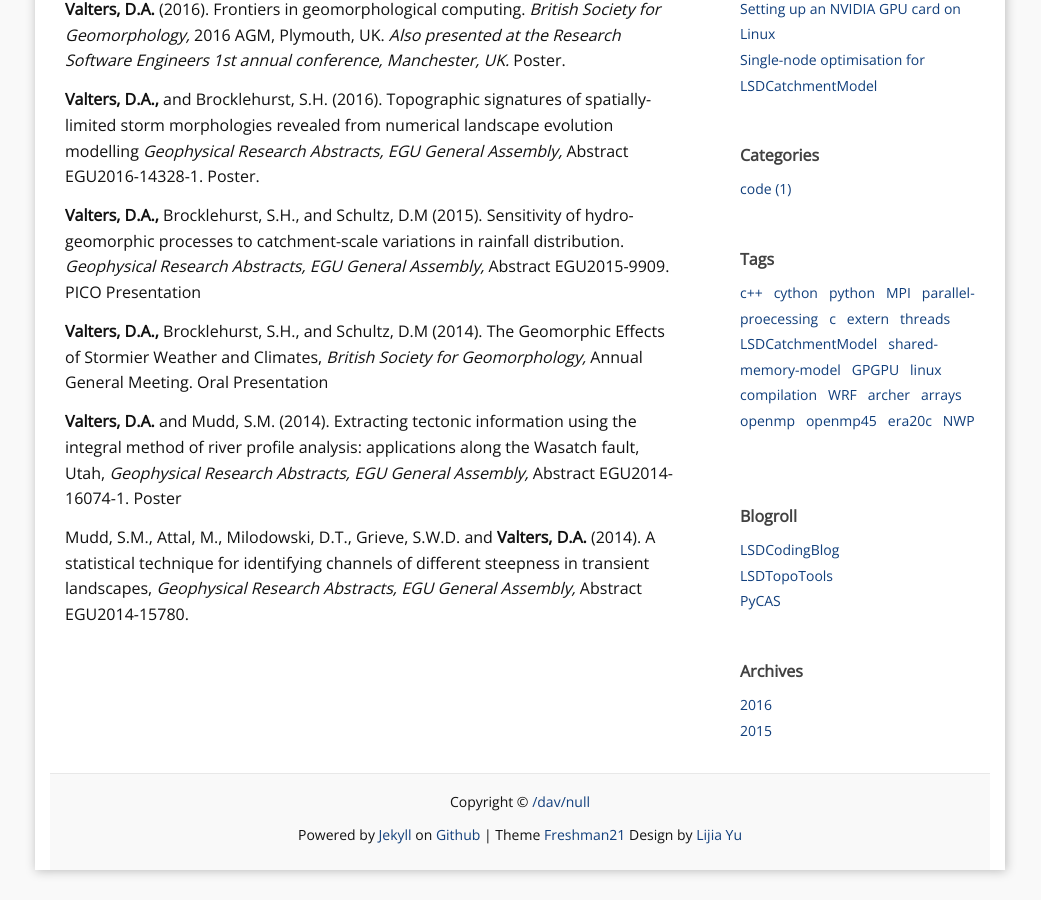
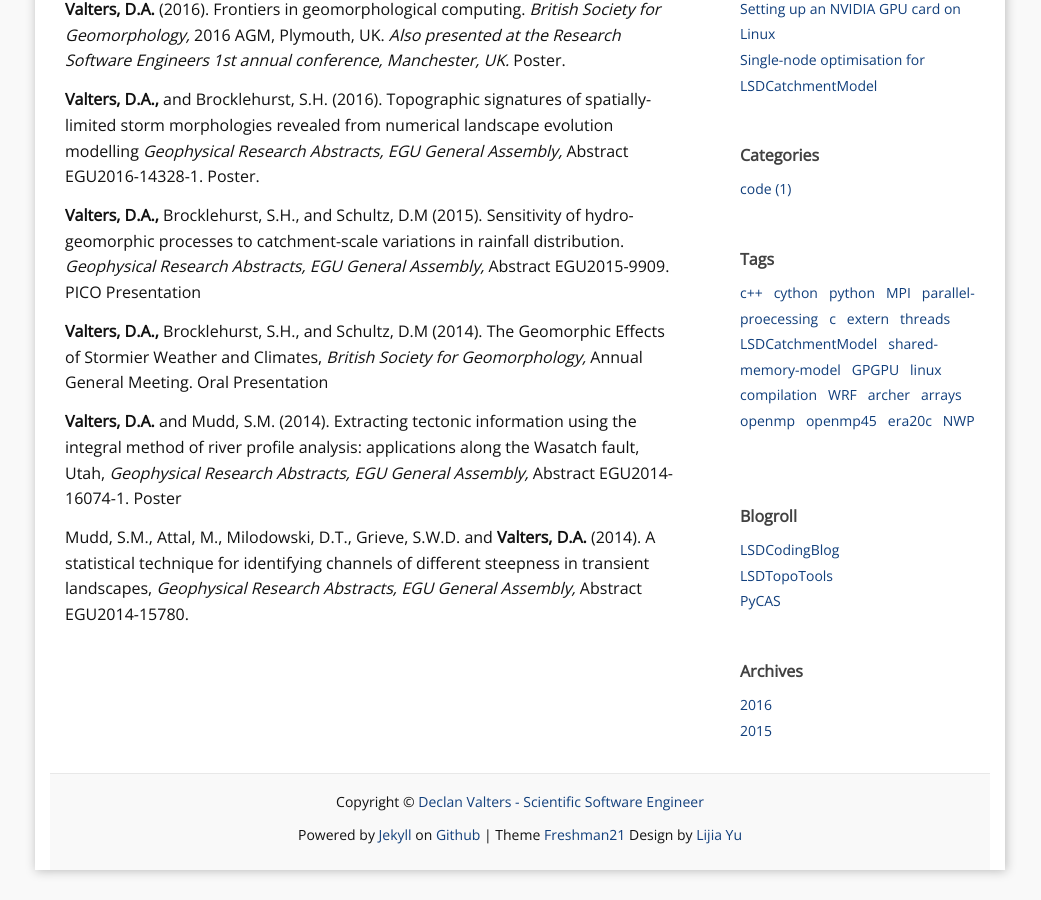
Before and after one commit to dvalters/dvalters.github.io, a Jekyll site: the page built from c1_research.md, in a window 1280 px wide and 900 px high, scrolled down 966 px. Shown: the whole window, without its empty margins (120-1161 px from the left). Built offline with Jekyll 4.4.1, drawn with Linux system fonts in a browser that asks for light colours; our own code applies the rules of GitHub Pages for plain Markdown files.

Commit message:
Update _config.yml

```diff
--- a/_config.yml
+++ b/_config.yml
@@ -1,5 +1,5 @@
 ### Site info:
-title: /dav/null
+title: Declan Valters - Scientific Software Engineer
 tagline: Declan Valters - Scientific Software Engineer
 author: dvalts
 email: dvalts@gmail.com
```
